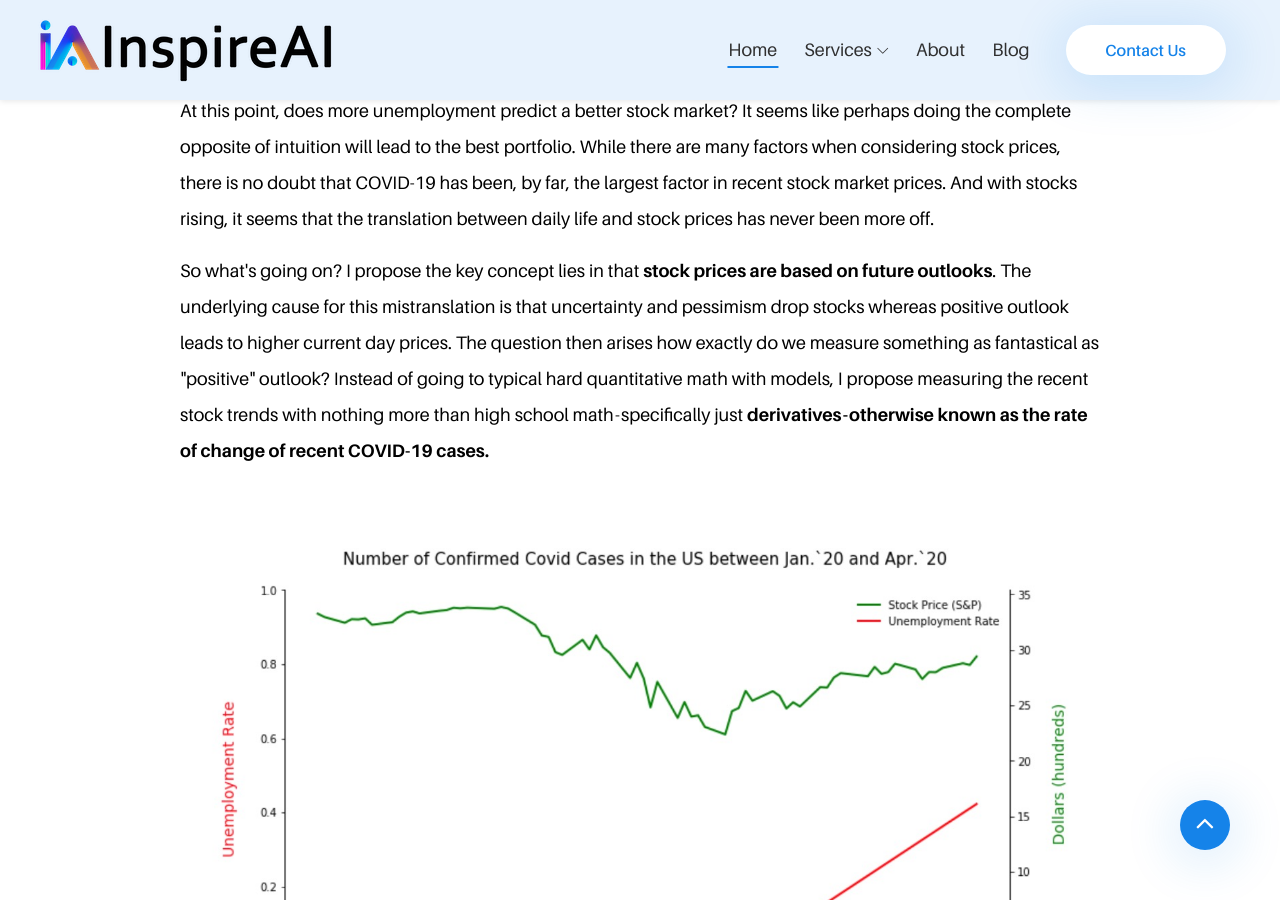
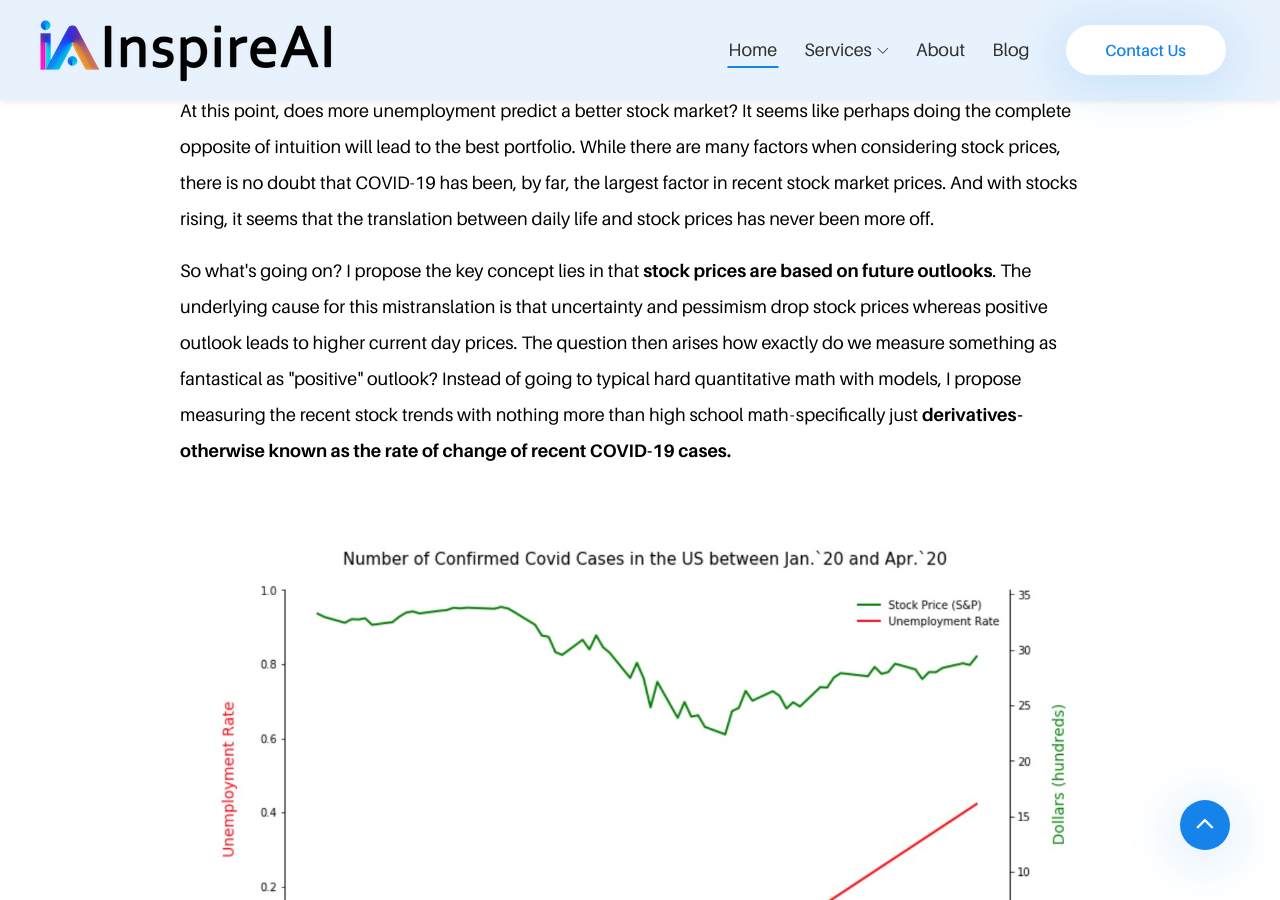
Before and after one commit to stephenjhsu/stephenjhsu.github.io, a Jekyll site: the page built from _blog/2020-05-06-Visualizing_COVID_Market_Trends.markdown, in a window 1280 px wide and 900 px high, scrolled down 1692 px. Built offline with Jekyll 4.4.1, drawn with Linux system fonts in a browser that asks for light colours; some web fonts are replaced; comment, search, counter and statistics services are not loaded.

Commit message:
small price change

```diff
--- a/_blog/2020-05-06-Visualizing_COVID_Market_Trends.markdown
+++ b/_blog/2020-05-06-Visualizing_COVID_Market_Trends.markdown
@@ -35,7 +35,7 @@ pagination:
 <p>At this point, does more unemployment predict a better stock market? It seems like perhaps doing the complete opposite of intuition will lead to the best portfolio. While there are many factors when considering stock prices, there is no doubt that COVID-19 has been, by far, the largest factor in recent stock market prices. And with stocks rising, it seems that the translation between daily life and stock prices has never been more off.</p>
 
 
-<p>So what's going on? I propose the key concept lies in that <strong>stock prices are based on future outlooks</strong>. The underlying cause for this mistranslation is that uncertainty and pessimism drop stocks whereas positive outlook leads to higher current day prices. The question then arises how exactly do we measure something as fantastical as "positive" outlook? Instead of going to typical hard quantitative math with models, I propose measuring the recent stock trends with nothing more than high school math - specifically just <strong>derivatives - otherwise known as the rate of change of recent COVID-19 cases. </strong></p>
+<p>So what's going on? I propose the key concept lies in that <strong>stock prices are based on future outlooks</strong>. The underlying cause for this mistranslation is that uncertainty and pessimism drop stock prices whereas positive outlook leads to higher current day prices. The question then arises how exactly do we measure something as fantastical as "positive" outlook? Instead of going to typical hard quantitative math with models, I propose measuring the recent stock trends with nothing more than high school math - specifically just <strong>derivatives - otherwise known as the rate of change of recent COVID-19 cases. </strong></p>
 
 
 <p>&nbsp;</p>
```
